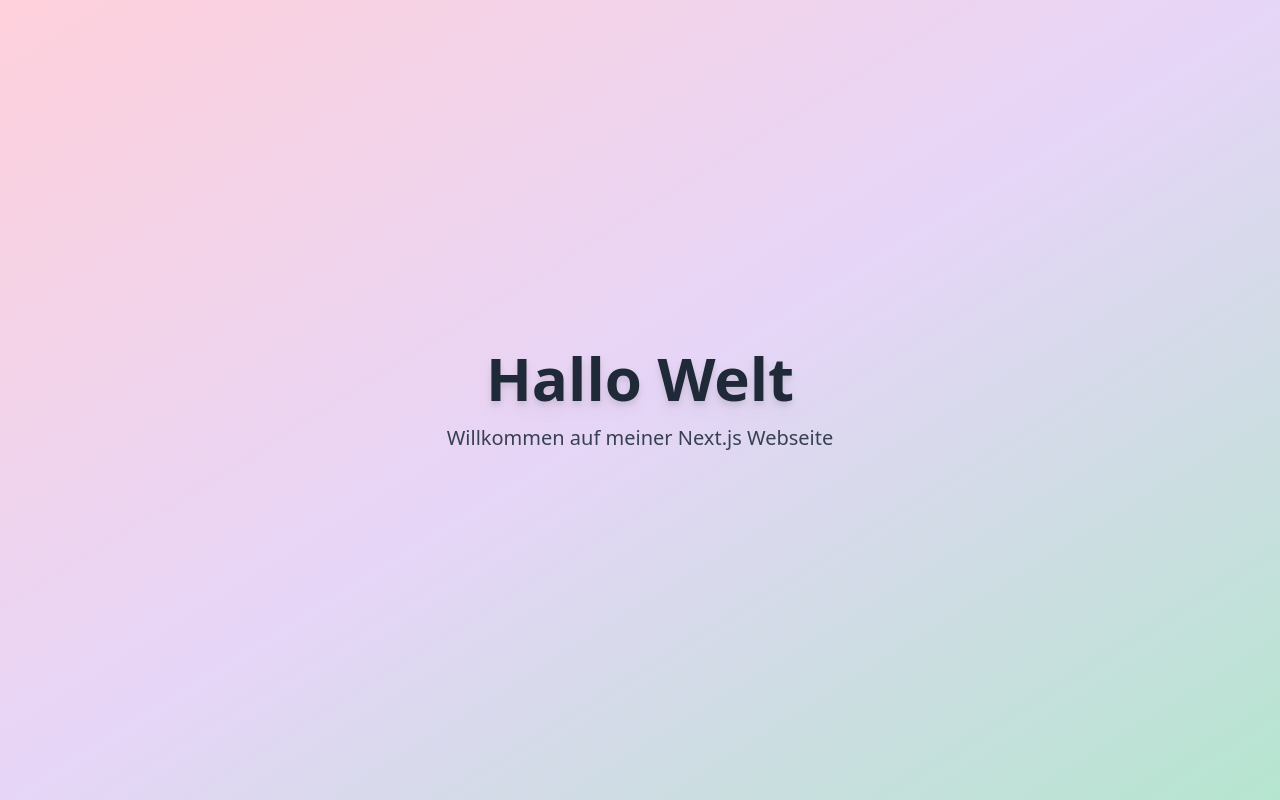
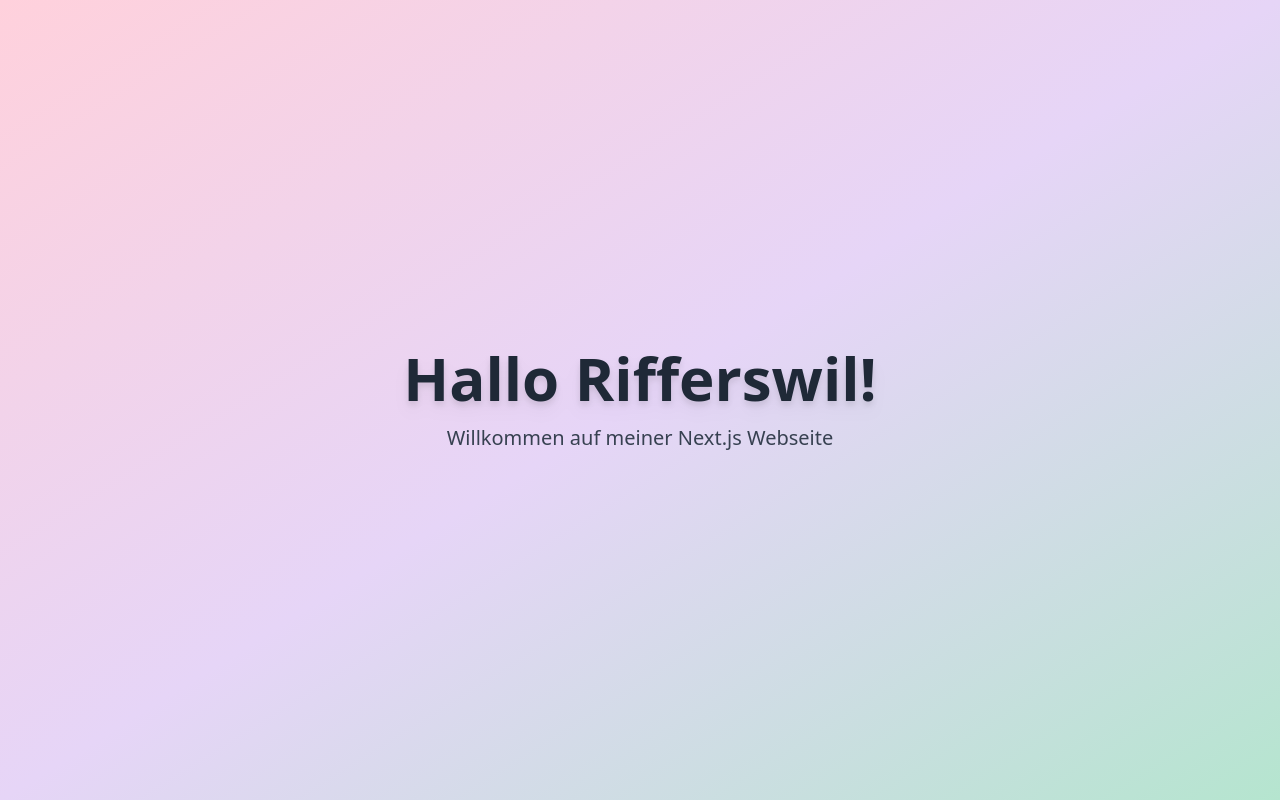
Before and after one commit to woogel-riffi/marketingpage2, a Next.js app: page / in a window 1280 px wide. Built offline with nearby package versions, Linux system fonts and the light colour scheme.

Commit message:
Titel ändern

```diff
--- a/app/page.tsx
+++ b/app/page.tsx
@@ -3,7 +3,7 @@ export default function Home() {
     <main className="min-h-screen flex items-center justify-center bg-gradient-to-br from-pastel-pink via-pastel-purple to-pastel-blue">
       <div className="text-center p-8">
         <h1 className="text-6xl font-bold text-gray-800 mb-4 drop-shadow-lg">
-          Hallo Welt
+          Hallo Rifferswil!
         </h1>
         <p className="text-xl text-gray-700 mt-4">
           Willkommen auf meiner Next.js Webseite
```
